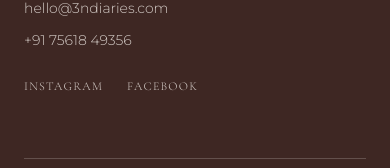
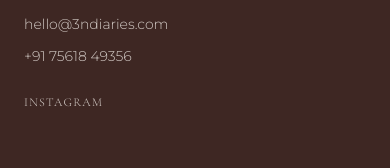
Before and after one commit to nikhilscaria3/3ndiaries, a React (Vite) app: page /collections in a window 390 px wide. Shown: the part 2965-3133 px from the top of the page. Built offline with nearby package versions, Linux system fonts and the light colour scheme; a web font is replaced by a local one.

Commit message:
feat: implement responsive Navbar component with scroll behavior and mobile menu support

```diff
--- a/src/components/Footer.jsx
+++ b/src/components/Footer.jsx
@@ -32,7 +32,7 @@ export const Footer = () => {
       >
         <div className="grid md:grid-cols-4 gap-12">
           <motion.div variants={itemVariants} className="col-span-1 md:col-span-2">
-            <img src="/3N/bgwhitelogo.png" alt="3NDIARIES Logo" className="h-16 mb-4 drop-shadow-md" />
+            <img src="/3N/bgwhitelogo.png" alt="3NDIARIES Logo" className="h-20 mb-4 drop-shadow-md" />
             <p className="font-light text-cream/70 max-w-sm mb-6">
               Personalized luxury chocolates crafted for your sweetest moments. Based in Kerala, shipping nationwide.
             </p>
@@ -63,17 +63,10 @@ export const Footer = () => {
               <li className="pt-4 flex gap-6">
                 <motion.a
                   whileHover={{ y: -3 }}
-                  href="#"
+                  href="https://www.instagram.com/3n_diaries?igsh=b3d0dXY4ZXhlbGRv"
                   className="hover:text-gold transition-colors duration-300 block font-serif tracking-widest text-xs uppercase"
                 >
                   Instagram
-                </motion.a>
-                <motion.a
-                  whileHover={{ y: -3 }}
-                  href="#"
-                  className="hover:text-gold transition-colors duration-300 block font-serif tracking-widest text-xs uppercase"
-                >
-                  Facebook
                 </motion.a>
               </li>
             </ul>
--- a/src/components/Navbar.jsx
+++ b/src/components/Navbar.jsx
@@ -22,7 +22,7 @@ export const Navbar = () => {
           <img
             src="/3N/bgwhitelogo.png"
             alt="3NDIARIES Logo"
-            className={`h-10 transition-all duration-300`}
+            className={`h-16 transition-all duration-300`}
           />
         </Link>
 
```
Also changed, not shown: 2 other files (tests, documents, lock files or other folders).
